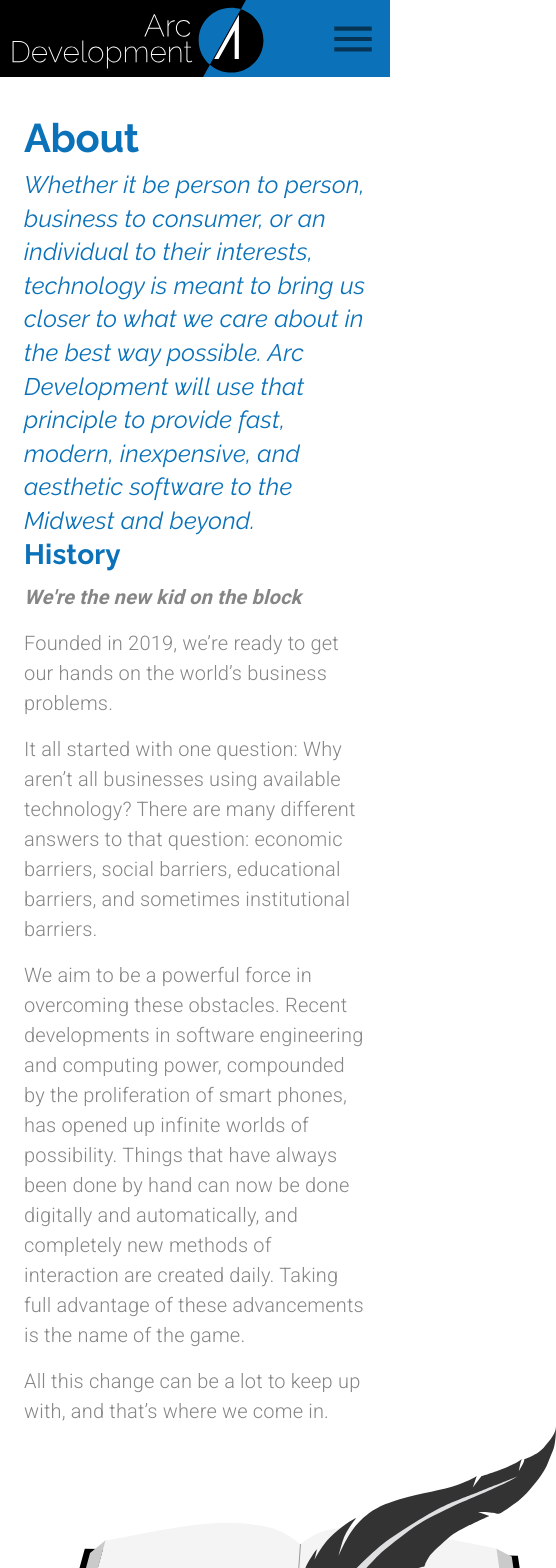
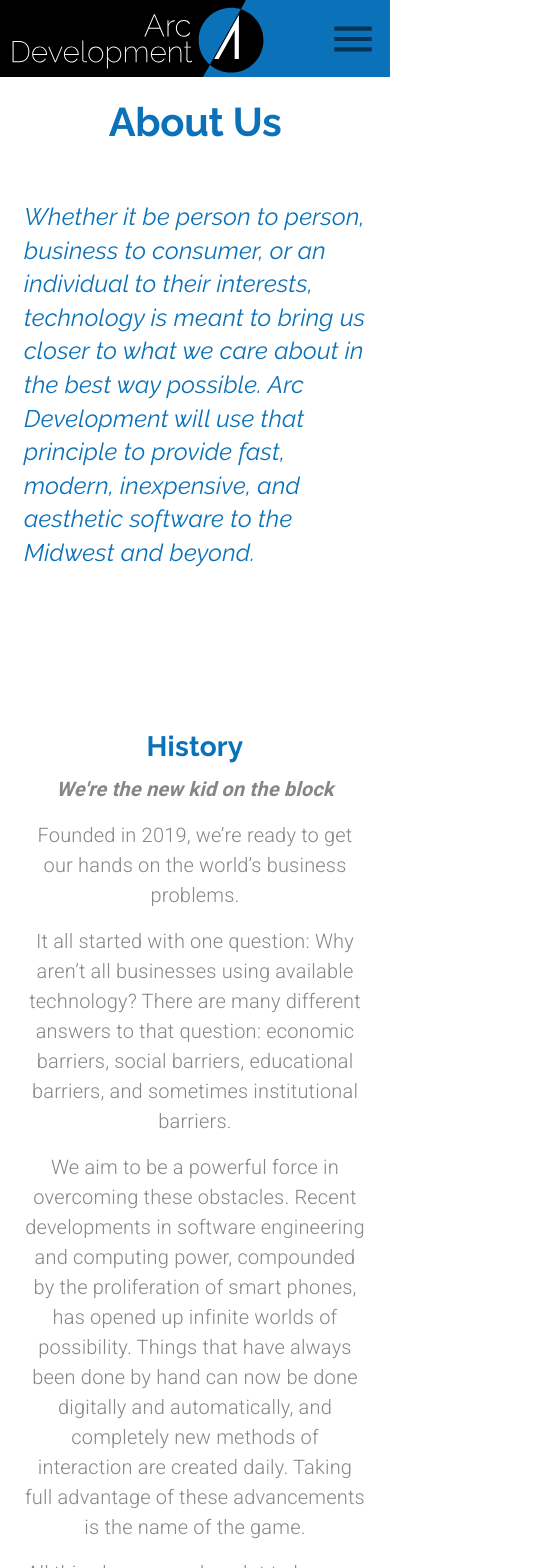
Before and after one commit to jeromeski/aceevolution, a React (Create React App) app: page /about in a window 390 px wide. Shown: the top 1568 px of the page, 556 px wide, since content can reach past the window. Built offline with nearby package versions, Linux system fonts and the light colour scheme.

Commit message:
About Us - Responsive

```diff
--- a/src/components/About.js
+++ b/src/components/About.js
@@ -1,10 +1,14 @@
 import React from 'react';
 import { makeStyles, useTheme } from '@material-ui/core/styles';
-import { Grid, Typography, useMediaQuery, Avatar } from '@material-ui/core';
+import { Grid, useMediaQuery, Avatar, Typography } from '@material-ui/core';
+import Hidden from '@material-ui/core/Hidden';
+
 import history from '../assets/history.svg';
 import profile from '../assets/founder.jpg';
 import yearbook from '../assets/yearbook.svg';
 import puppy from '../assets/puppy.svg';
+
+import CallToAction from '../components/ui/CallToAction';
 
 const useStyles = makeStyles(theme => ({
   missionStatement: {
@@ -24,7 +28,13 @@
   },
   avatar: {
     height: '25em',
-    width: '25em'
+    width: '25em',
+    [theme.breakpoints.down('sm')]: {
+      height: '20em',
+      width: '20em',
+      maxHeight: 300,
+      maxWidth: 300
+    }
   }
 }));
 
@@ -32,14 +42,23 @@
   const classes = useStyles();
   const theme = useTheme();
   const matchesMD = useMediaQuery(theme.breakpoints.down('md'));
-  const matchesXS = useMediaQuery(theme.breakpoints.down('xs'));
-  const matchesSM = useMediaQuery(theme.breakpoints.down('sm'));
+
   return (
     <Grid container direction='column'>
-      <Grid item className={classes.rowContainer} style={{ marginTop: '2em' }}>
-        <Typography variant='h2'>About</Typography>
+      <Grid
+        item
+        className={classes.rowContainer}
+        style={{ marginTop: matchesMD ? '1em' : '2em' }}>
+        <Typography variant='h2' align={matchesMD ? 'center' : undefined}>
+          About Us
+        </Typography>
       </Grid>
-      <Grid item container justify='center' className={classes.rowContainer}>
+      <Grid
+        item
+        container
+        justify='center'
+        className={classes.rowContainer}
+        style={{ marginTop: '3em' }}>
         <Typography variant='h4' className={classes.missionStatement}>
           Whether it be person to person, business to consumer, or an individual
           to their interests, technology is meant to bring us closer to what we
@@ -52,6 +71,9 @@
         item
         container
         className={classes.rowContainer}
+        direction={matchesMD ? 'column' : 'row'}
+        style={{ marginTop: '10em', marginBottom: '10em' }}
+        alignItems={matchesMD ? 'center' : undefined}
         justify='space-around'>
         <Grid item>
           <Grid
@@ -61,7 +83,10 @@
             style={{ maxWidth: '35em' }}
             lg>
             <Grid item>
-              <Typography variant='h4' gutterBottom>
+              <Typography
+                align={matchesMD ? 'center' : undefined}
+                variant='h4'
+                gutterBottom>
                 {' '}
                 History
               </Typography>
@@ -70,20 +95,30 @@
               <Typography
                 variant='body1'
                 paragraph
+                align={matchesMD ? 'center' : undefined}
                 style={{ fontWeight: 700, fontStyle: 'italic' }}>
                 We're the new kid on the block
               </Typography>
-              <Typography variant='body1' paragraph>
+              <Typography
+                variant='body1'
+                paragraph
+                align={matchesMD ? 'center' : undefined}>
                 Founded in 2019, we’re ready to get our hands on the world’s
                 business problems.
               </Typography>
-              <Typography variant='body1' paragraph>
+              <Typography
+                variant='body1'
+                paragraph
+                align={matchesMD ? 'center' : undefined}>
                 It all started with one question: Why aren’t all businesses
                 using available technology? There are many different answers to
                 that question: economic barriers, social barriers, educational
                 barriers, and sometimes institutional barriers.
               </Typography>
-              <Typography variant='body1' paragraph>
+              <Typography
+                variant='body1'
+                paragraph
+                align={matchesMD ? 'center' : undefined}>
                 We aim to be a powerful force in overcoming these obstacles.
                 Recent developments in software engineering and computing power,
                 compounded by the proliferation of smart phones, has opened up
@@ -92,7 +127,10 @@
                 completely new methods of interaction are created daily. Taking
                 full advantage of these advancements is the name of the game.
               </Typography>
-              <Typography>
+              <Typography
+                variant='body1'
+                paragraph
+                align={matchesMD ? 'center' : undefined}>
                 All this change can be a lot to keep up with, and that’s where
                 we come in.
               </Typography>
@@ -104,12 +142,18 @@
             <img
               src={history}
               alt='qull pen sitting on top of book'
-              style={{ maxHeight: '22em' }}
+              style={{ maxHeight: matchesMD ? 200 : '22em' }}
             />
           </Grid>
         </Grid>
       </Grid>
-      <Grid item container direction='column' alignItems='center' className={classes.rowContainer}>
+      <Grid
+        item
+        container
+        direction='column'
+        alignItems='center'
+        className={classes.rowContainer}
+        style={{ marginBottom: '15em' }}>
         <Grid item>
           <Typography align='center' variant='h4' gutterBottom>
             Team
@@ -126,10 +170,34 @@
         <Grid item>
           <Avatar alt='founder' src={profile} className={classes.avatar} />
         </Grid>
-        <Grid item container>
-          <Grid item container direction='column' lg>
+        <Grid item container justify={matchesMD ? 'center' : undefined}>
+          <Hidden lgUp>
+            <Grid item lg style={{ maxWidth: '45em', padding: '1.25em' }}>
+              <Typography variant='body1' align='center' paragraph>
+                I taught myself basic coding from a library book in third grade,
+                and ever since then my passion has solely been set on learning —
+                learning about computers, learning mathematics and philosophy,
+                studying design, always just learning.
+              </Typography>
+              <Typography variant='body1' align='center' paragraph>
+                Now I’m ready to apply everything I’ve learned, and to help
+                others with the intuition I have developed.
+              </Typography>
+            </Grid>
+          </Hidden>
+          <Grid
+            item
+            container
+            direction='column'
+            lg
+            alignItems={matchesMD ? 'center' : undefined}
+            style={{ marginBottom: matchesMD ? '2.5em' : 0 }}>
             <Grid item>
-              <img src={yearbook} alt='yearbook page about founder' />
+              <img
+                src={yearbook}
+                alt='yearbook page about founder'
+                style={{ maxWidth: matchesMD ? 300 : undefined }}
+              />
             </Grid>
             <Grid item>
               <Typography variant='caption'>
@@ -138,6 +206,7 @@
               </Typography>
             </Grid>
           </Grid>
+          <Hidden mdDown>
             <Grid item lg style={{ maxWidth: '45em', padding: '1.25em' }}>
               <Typography variant='body1' align='center' paragraph>
                 I taught myself basic coding from a library book in third grade,
@@ -145,14 +214,24 @@
                 learning about computers, learning mathematics and philosophy,
                 studying design, always just learning.
               </Typography>
-            <Typography Typography variant='body1' align='center' paragraph>
-              Now I’m ready to apply everything I’ve learned, and to help others
-              with the intuition I have developed.
+              <Typography variant='body1' align='center' paragraph>
+                Now I’m ready to apply everything I’ve learned, and to help
+                others with the intuition I have developed.
               </Typography>
             </Grid>
-          <Grid item container direction='column' lg alignItems='flex-end'>
+          </Hidden>
+          <Grid
+            item
+            container
+            direction='column'
+            lg
+            alignItems={matchesMD ? 'center' : 'flex-end'}>
             <Grid item>
-              <img src={puppy} alt='grey spotted puppy' />
+              <img
+                src={puppy}
+                alt='grey spotted puppy'
+                style={{ maxWidth: matchesMD ? 300 : undefined }}
+              />
             </Grid>
             <Grid item>
               <Typography variant='caption'>
@@ -162,6 +241,7 @@
           </Grid>
         </Grid>
       </Grid>
+      <CallToAction setValue={props.setValue} />
     </Grid>
   );
 };
```
Lines whose indentation alone changed are shown as unchanged.
